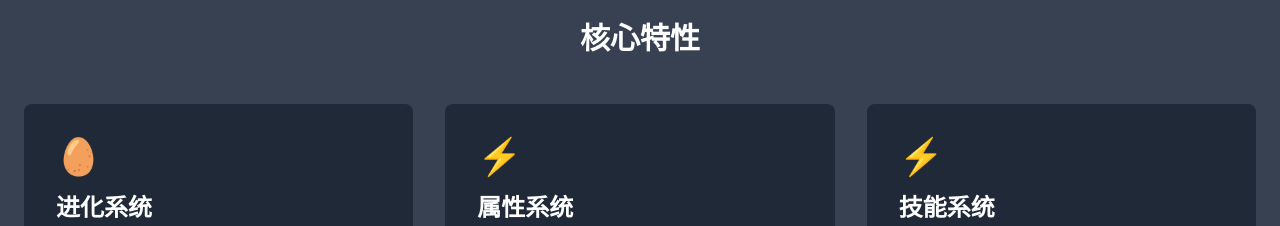
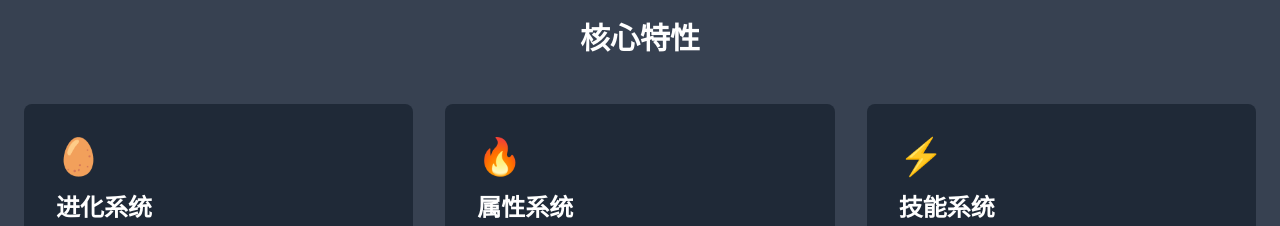
Before and after one commit to yunnant/aipartner.github.io, a Next.js app: page / in a window 1280 px wide. Shown: the part 860-1086 px from the top of the page. Built offline with nearby package versions, Linux system fonts and the light colour scheme.

Commit message:
Update index.tsx

```diff
--- a/pages/index.tsx
+++ b/pages/index.tsx
@@ -64,7 +64,7 @@ const Home: NextPage = () => {
             <FeatureCard
               title="属性系统"
               description="十大属性（火、水、风、雷、岩、冰、机械、草、光、暗）相生相克，形成独特的战斗体系"
-              icon="⚡"
+              icon="🔥"
             />
             <FeatureCard
               title="技能系统"
```
